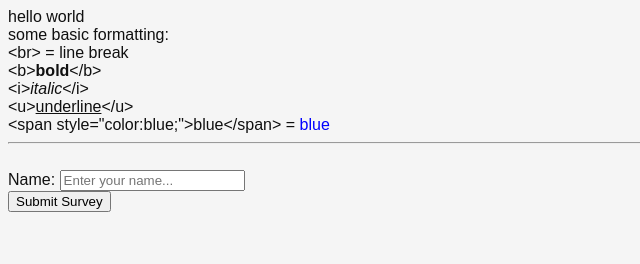
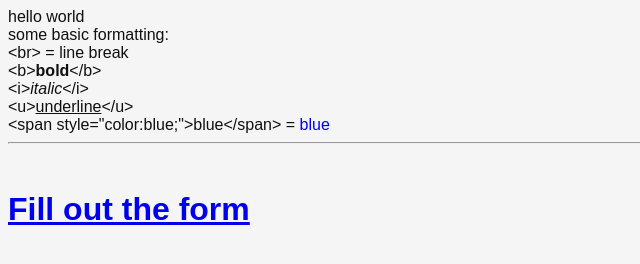
Before and after one commit to ayunami2000/BuildingTrustUnderPressure, a plain HTML site: page index.html in a window 1280 px wide. Shown: the whole page, without its empty margins (0-640 px from the left). Drawn offline with Linux system fonts and the light colour scheme.

Commit message:
Update index.html

```diff
--- a/index.html
+++ b/index.html
@@ -29,10 +29,14 @@
   &lt;span style="color:blue;"&gt;blue&lt;/span&gt; = <span style="color:blue;">blue</span>
   <br><hr><br>
 
+  <h1><a href="better.html">Fill out the form</a></h1>
+
+  <!--yes i did mean to comment out the form below-->
+
   <!--this method uses 2 pages, but there are easier methods that use the same page and don't even redirect.-->
 
   <!--the form itself-->
-  <!--onsubmit: basically sets a session storage thing to the form data (it has to convert it to an Object for this to work)-->
+  <!--onsubmit: basically sets a session storage thing to the form data (it has to convert it to an Object for this to work)->
   <form onsubmit="sessionStorage.setItem('survey',JSON.stringify(Object.fromEntries(new FormData(this))));" action="submitted.html">
     Name: <input type="text" name="Name" placeholder="Enter your name..."/><br>
     <input type="submit" value="Submit Survey"/>
```
